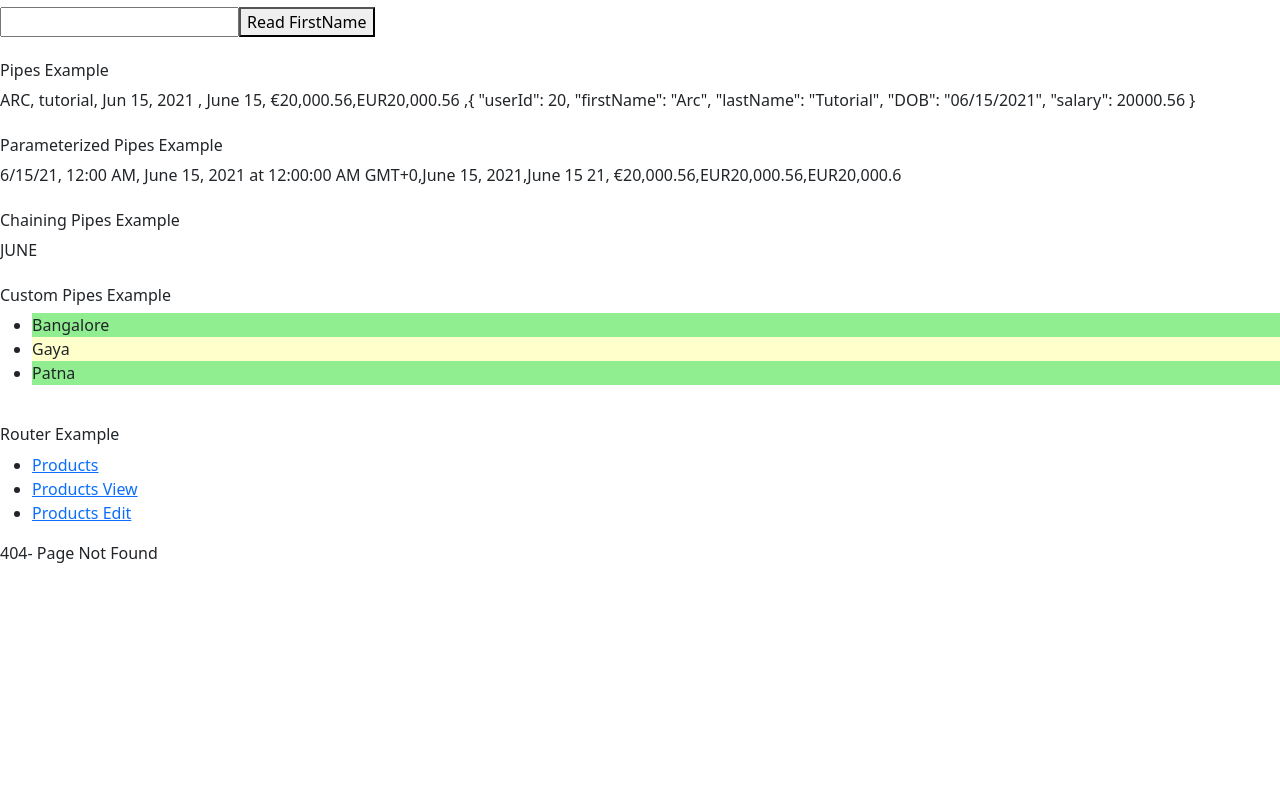
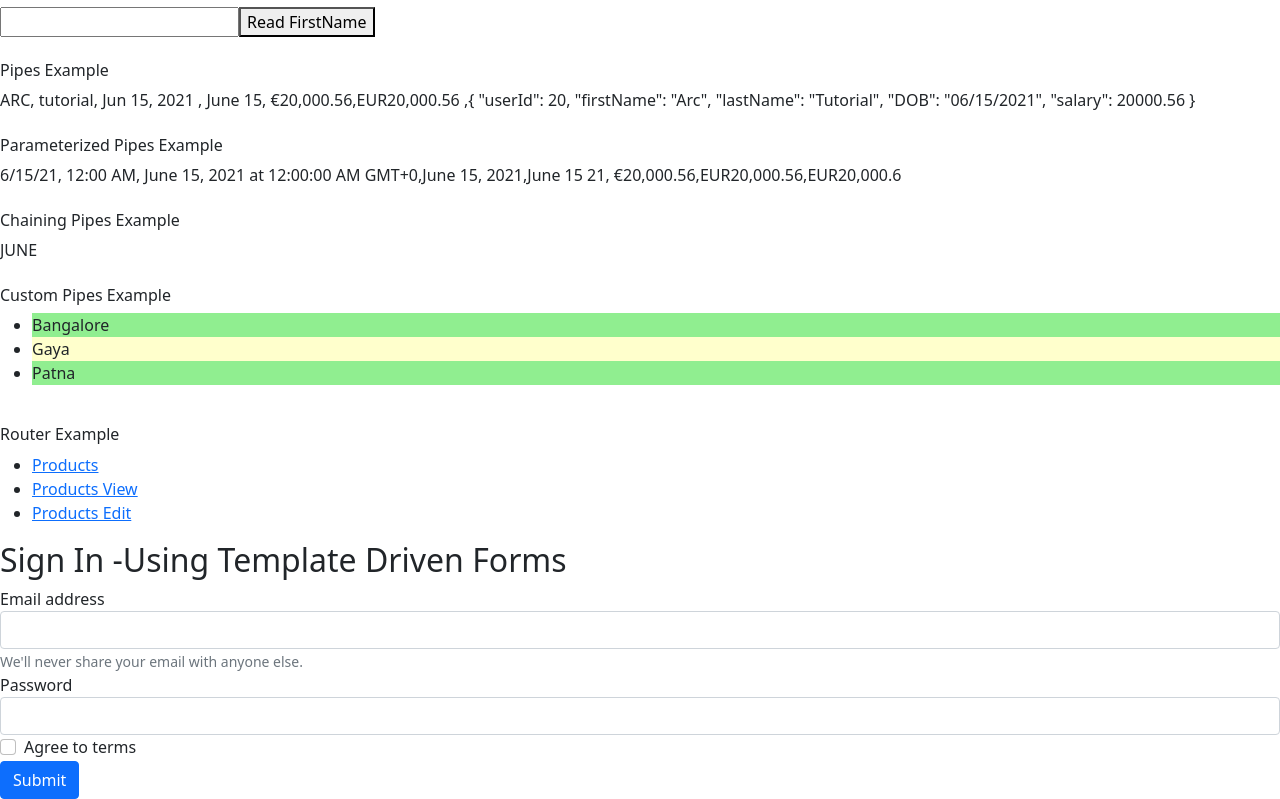
Before and after one commit to SujeetGupta13/angular9, an Angular app: page /signin in a window 1280 px wide. Shown: the part 1489-2288 px from the top of the page. Before the commit the page ends 2070 px from the top, so only its background shows below. Built offline with nearby package versions, Linux system fonts and the light colour scheme.

Commit message:
Temaplte Driven form till we copied the Form from Bootstrap....next will modify this accordning to tempalte driven from way

```diff
--- a/src/app/app-routing.module.ts
+++ b/src/app/app-routing.module.ts
@@ -9,6 +9,7 @@ import { ProductIdComponent } from './product-id/product-id.component';
 import { ProductViewComponent } from './product-view/product-view.component';
 import { ProductsComponent } from './products/products.component';
 import { SearchComponent } from './search/search.component';
+import { SigninComponent } from './signin/signin.component';
 import { TasksComponent } from './tasks/tasks.component';
 
 const routes: Routes = [
@@ -29,6 +30,7 @@ const routes: Routes = [
   { path: 'orders', loadChildren: () => import('./orders/orders.module').then(m => m.OrdersModule) },
 
   { path: 'admin', component: AdminHomeComponent, canActivate: [AdminGuardGuard]},
+  { path: 'signin', component: SigninComponent},
   { path: '**', component: PageNotFoundComponent}
 
 
--- a/src/app/app.module.ts
+++ b/src/app/app.module.ts
@@ -9,7 +9,7 @@ import { HoverEffectPipe } from './hover-effect.pipe';
 import { TasksComponent } from './tasks/tasks.component';
 import { TodoModule } from './todo/todo.module';
 import { CommonModule, HashLocationStrategy, LocationStrategy, PathLocationStrategy } from '@angular/common';
-import { FormsModule } from '@angular/forms';
+import { FormsModule } from '@angular/forms'; // step #1 import formsModule
 import { ProductsComponent } from './products/products.component';
 import { ProductViewComponent } from './product-view/product-view.component';
 import { ProductEditComponent } from './product-edit/product-edit.component';
@@ -18,6 +18,7 @@ import { OrderViewComponent } from './order-view/order-view.component';
 import { SearchComponent } from './search/search.component';
 import { PageNotFoundComponent } from './page-not-found/page-not-found.component';
 import { AdminHomeComponent } from './admin-home/admin-home.component';
+import { SigninComponent } from './signin/signin.component';
 
 @NgModule({
   declarations: [
@@ -33,7 +34,8 @@ import { AdminHomeComponent } from './admin-home/admin-home.component';
     OrderViewComponent,
     SearchComponent,
     PageNotFoundComponent,
-    AdminHomeComponent
+    AdminHomeComponent,
+    SigninComponent
   ],
   imports: [
     BrowserModule,
--- /dev/null
+++ b/src/app/signin/signin.component.html
@@ -0,0 +1,17 @@
+<h2>Sign In -Using Template Driven Forms</h2>
+<form>
+    <div class="form-group">
+      <label for="exampleInputEmail1">Email address</label>
+      <input type="email" class="form-control" id="exampleInputEmail1" aria-describedby="emailHelp">
+      <small id="emailHelp" class="form-text text-muted">We'll never share your email with anyone else.</small>
+    </div>
+    <div class="form-group">
+      <label for="exampleInputPassword1">Password</label>
+      <input type="password" class="form-control" id="exampleInputPassword1">
+    </div>
+    <div class="form-group form-check">
+      <input type="checkbox" class="form-check-input" id="exampleCheck1">
+      <label class="form-check-label" for="exampleCheck1">Agree to terms</label>
+    </div>
+    <button type="submit" class="btn btn-primary">Submit</button>
+  </form>
--- /dev/null
+++ b/src/app/signin/signin.component.ts
@@ -0,0 +1,15 @@
+import { Component, OnInit } from '@angular/core';
+
+@Component({
+  selector: 'app-signin',
+  templateUrl: './signin.component.html',
+  styleUrls: ['./signin.component.scss']
+})
+export class SigninComponent implements OnInit {
+
+  constructor() { }
+
+  ngOnInit(): void {
+  }
+
+}
```
Also changed, not shown: src/app/signin/signin.component.scss (added), 1 other file (tests, documents, lock files or other folders).
